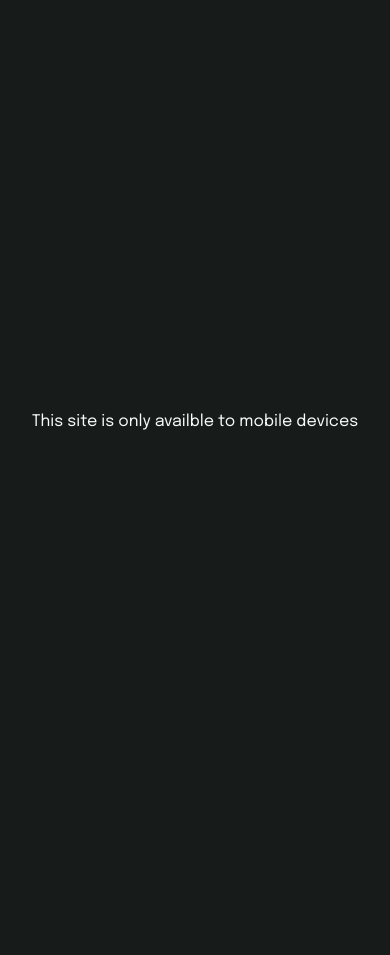
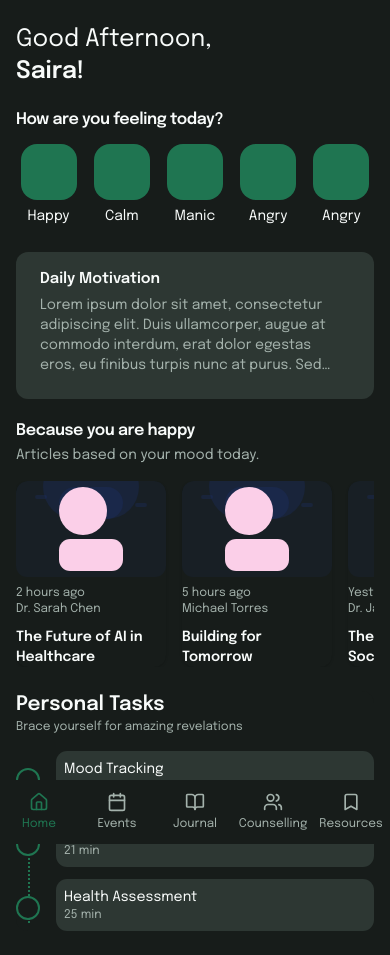
Before and after one commit to marknature/mental-compass, a Next.js app: page / in a window 390 px wide. Before the commit the page ends 844 px from the top, so only its background shows below. Built offline with nearby package versions, Linux system fonts and the light colour scheme.

Commit message:
bug: disable mobile detection

```diff
--- a/app/layout.tsx
+++ b/app/layout.tsx
@@ -37,7 +37,7 @@ export default function RootLayout({
   return (
     <html lang="en">
       <body className={`dark ${epilogue.className} relative antialiased`}>
-        {isMobileDevice() ? (
+        {!isMobileDevice() ? (
           <>
             <main className="container mx-auto px-4 py-6 space-y-6 min-h-screen">
               {children}
```
